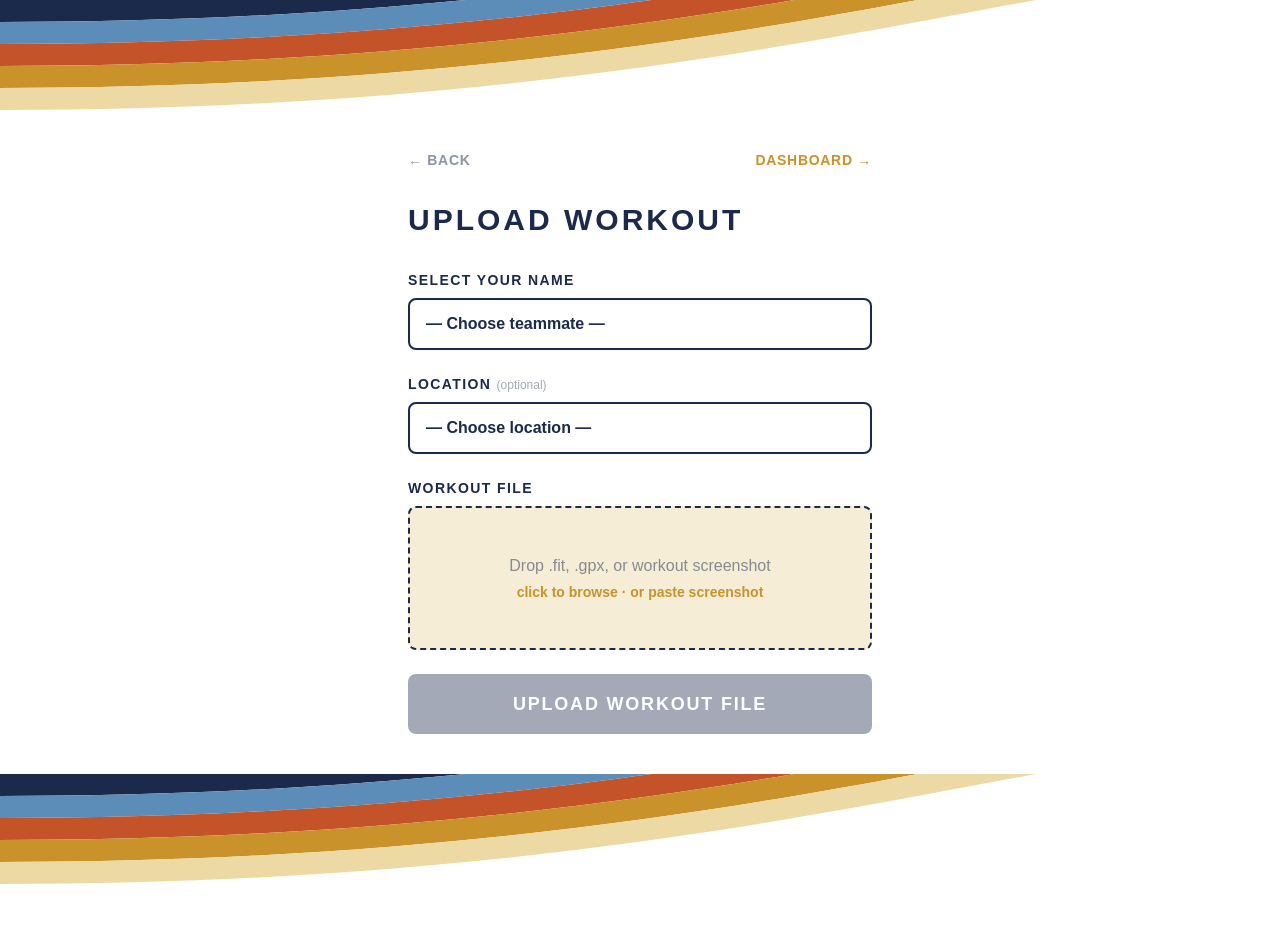
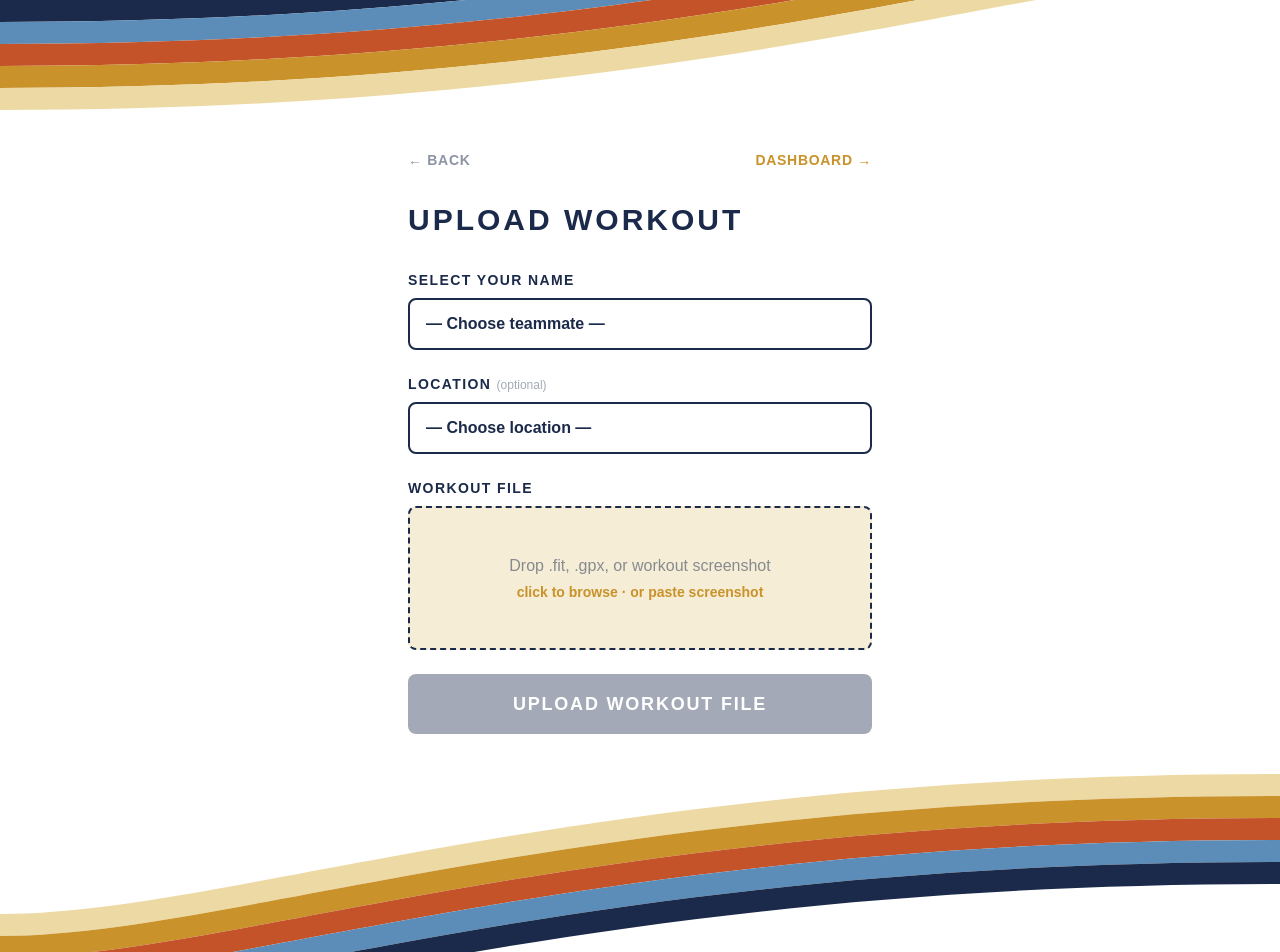
Before and after one commit to R10ForTheWin/artie, a Next.js app: page /upload in a window 1280 px wide. Shown: the top 952 px of the page. Before the commit the page ends 884 px from the top, so only its background shows below. Built offline with nearby package versions, Linux system fonts and the light colour scheme.

Commit message:
Fix bottom StripeBar rendering on dashboard and upload pages
Co-Authored-By: Claude Sonnet 4.6 <noreply@anthropic.com>

```diff
--- a/src/app/dashboard/page.tsx
+++ b/src/app/dashboard/page.tsx
@@ -95,7 +95,7 @@ export default async function DashboardPage() {
         </div>
       </div>
 
-      <StripeBar />
+      <StripeBar side="bottom" />
     </main>
   );
 }
--- a/src/app/upload/page.tsx
+++ b/src/app/upload/page.tsx
@@ -26,7 +26,7 @@ export default function UploadPage() {
         <UploadForm />
       </div>
 
-      <StripeBar />
+      <StripeBar side="bottom" />
     </main>
   );
 }
```
